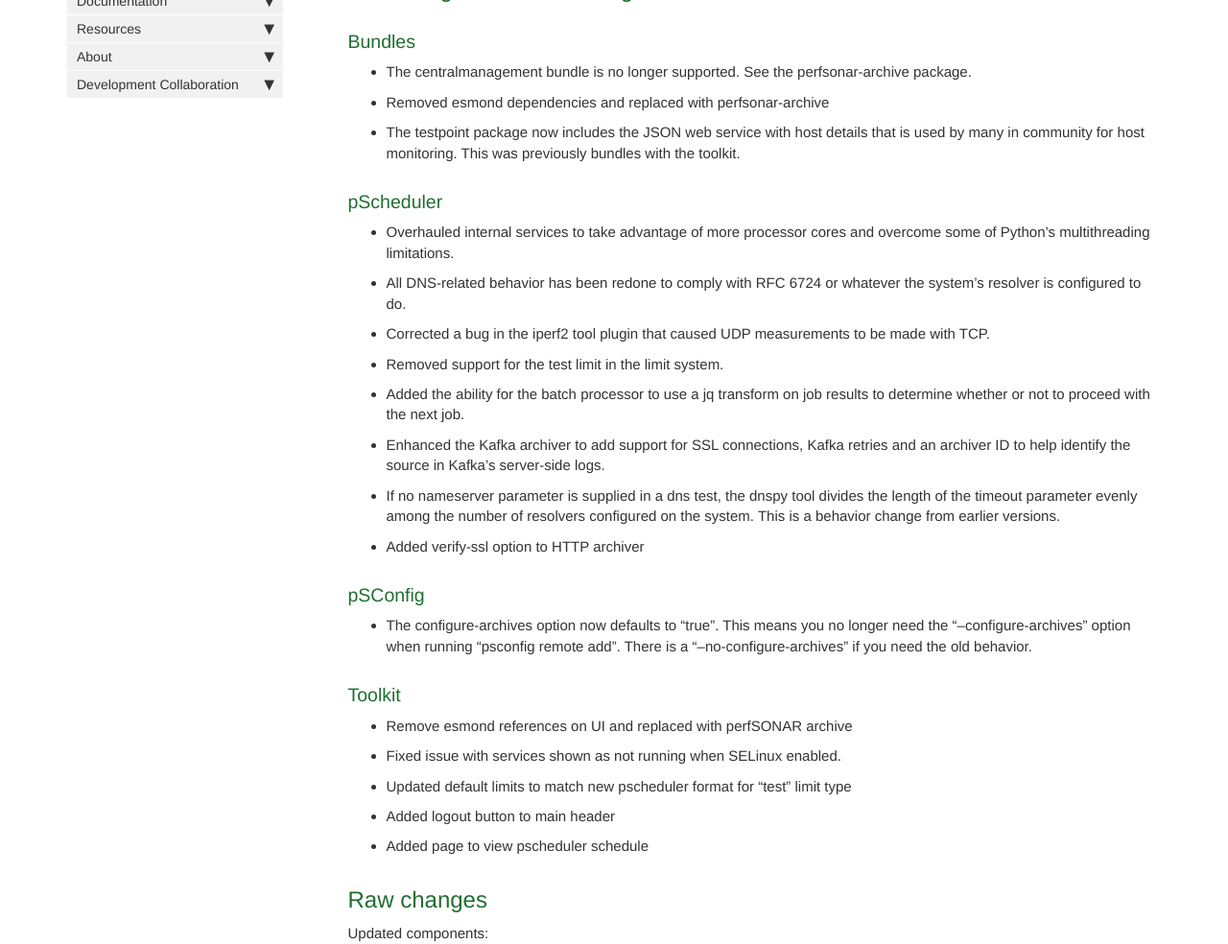
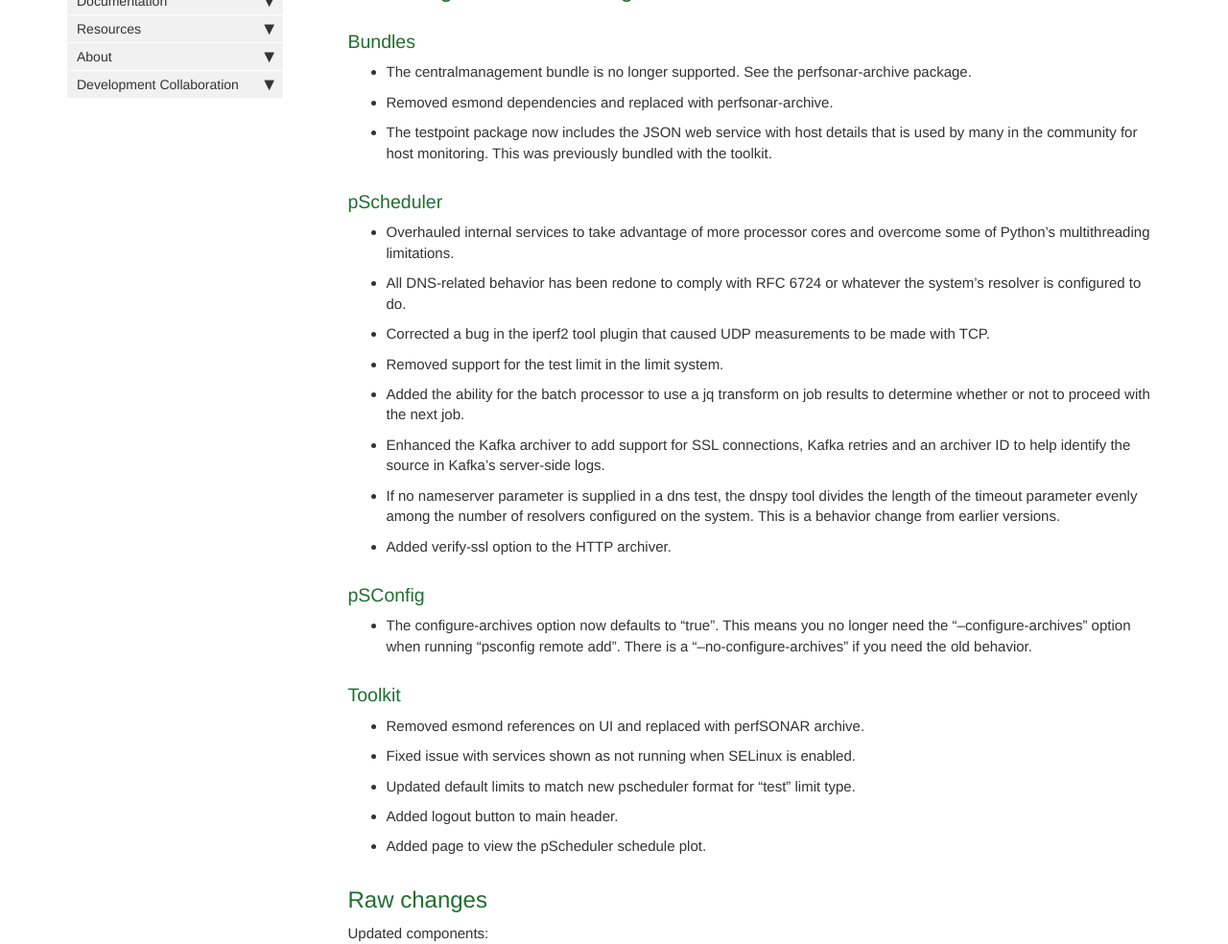
Before and after one commit to perfsonar/website, a Jekyll site: the page built from _releasenotes/2023-04-17-5.0.0.md, in a window 1280 px wide and 1400 px high, scrolled down 1770 px. Shown: the part 162-1146 px from the top of the window at 96% size. Built offline with Jekyll 4.4.1, drawn with Linux system fonts in a browser that asks for light colours; comment, search, counter and statistics services are not loaded; some of the changed text lies outside the part shown.

Commit message:
Minor edits to 5.0.0 release notes.

```diff
--- a/_releasenotes/2023-04-17-5.0.0.md
+++ b/_releasenotes/2023-04-17-5.0.0.md
@@ -24,7 +24,7 @@ Features/Highlighted Changes
 
 - Details on running a central OpenSearch instance can be found [here](https://docs.perfsonar.net/multi_ma_install.html). This includes [how to run in parallel](https://docs.perfsonar.net/release_candidates/multi_ma_install.html#legacy-installation-writing-to-both-esmond-and-opensearch) with a legacy Esmond intance.
 
-- Details on using Grafana with your new perfSONAR 5.0 installation can be found [here](https://docs.perfsonar.net/grafana_cookbook.html)
+- Details on using Grafana with your new perfSONAR 5.0 installation can be found [here](https://docs.perfsonar.net/grafana_cookbook.html).
 
 - Additional details on the update can be found [here](https://docs.perfsonar.net/manage_update.html#upgrading-to-perfsonar-5-x).
 
@@ -65,8 +65,8 @@ Other Bug Fixes and Changes
 ----------------------------
 ### Bundles
 - The centralmanagement bundle is no longer supported. See the perfsonar-archive package.
-- Removed esmond dependencies and replaced with perfsonar-archive
-- The testpoint package now includes the JSON web service with host details that is used by many in community for host monitoring. This was previously bundles with the toolkit.
+- Removed esmond dependencies and replaced with perfsonar-archive.
+- The testpoint package now includes the JSON web service with host details that is used by many in the community for host monitoring. This was previously bundled with the toolkit.
 
 ### pScheduler
 - Overhauled internal services to take advantage of more processor cores and overcome some of Python's multithreading limitations.
@@ -76,7 +76,7 @@ Other Bug Fixes and Changes
 - Added the ability for the batch processor to use a jq transform on job results to determine whether or not to proceed with the next job.
 - Enhanced the Kafka archiver to add support for SSL connections, Kafka retries and an archiver ID to help identify the source in Kafka's server-side logs.
 - If no nameserver parameter is supplied in a dns test, the dnspy tool divides the length of the timeout parameter evenly among the number of resolvers configured on the system. This is a behavior change from earlier versions.
-- Added verify-ssl option to HTTP archiver
+- Added verify-ssl option to the HTTP archiver.
 
 ### pSConfig
 
@@ -84,11 +84,11 @@ Other Bug Fixes and Changes
 
 ### Toolkit
 
-- Remove esmond references on UI and replaced with perfSONAR archive
-- Fixed issue with services shown as not running when SELinux enabled.
-- Updated default limits to match new pscheduler format for "test" limit type
-- Added logout button to main header
-- Added page to view pscheduler schedule
+- Removed esmond references on UI and replaced with perfSONAR archive.
+- Fixed issue with services shown as not running when SELinux is enabled.
+- Updated default limits to match new pscheduler format for "test" limit type.
+- Added logout button to main header.
+- Added page to view the pScheduler schedule plot.
 
 Raw changes
 -----------
```
Also changed, not shown: other parts of _releasenotes/2023-04-17-5.0.0.md (+3 -3 lines).
